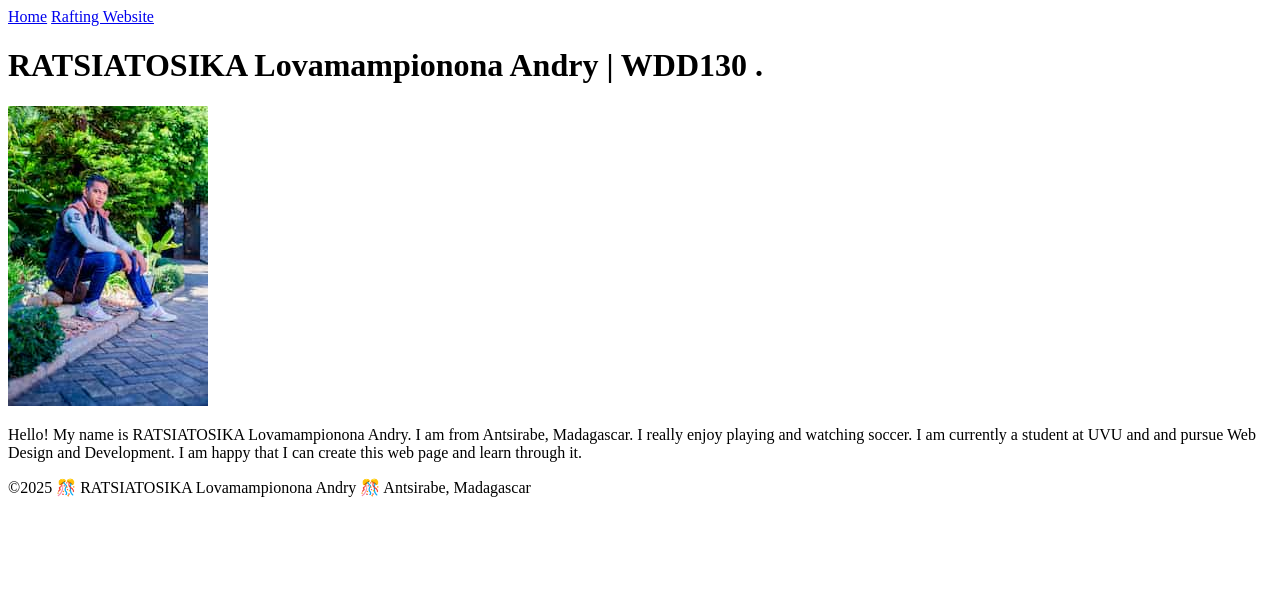
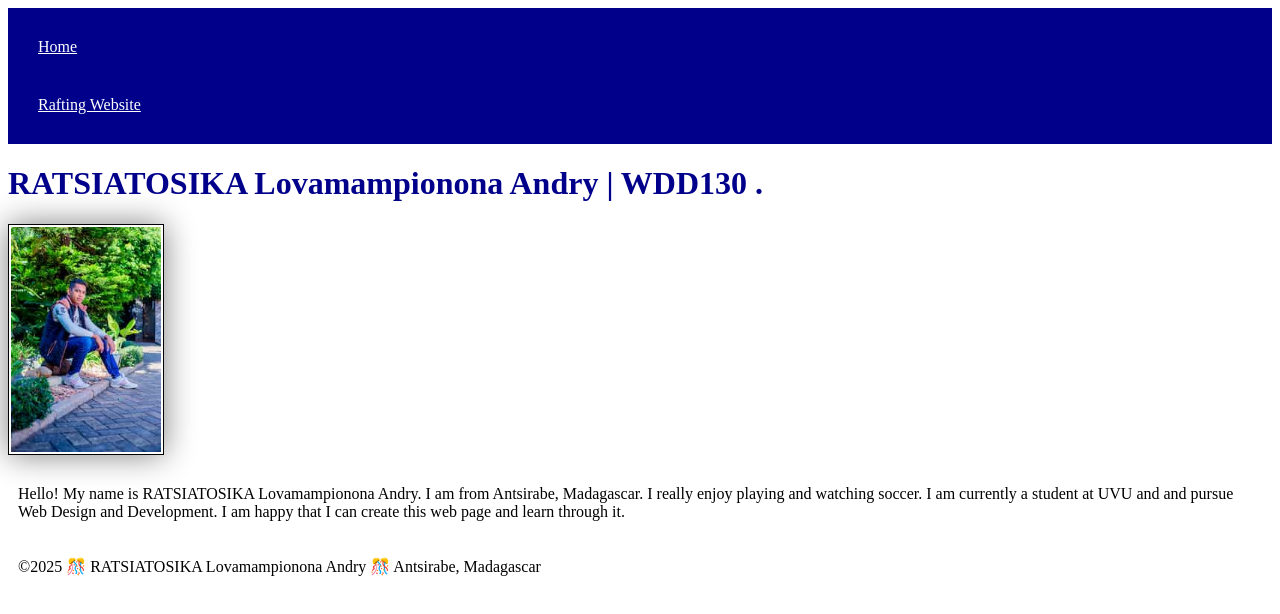
Before and after one commit to andrylova/wdd130, a plain HTML site: page index.html in a window 1280 px wide. Drawn offline with Linux system fonts and the light colour scheme.

Commit message:
Add first styles css

```diff
--- a/index.html
+++ b/index.html
@@ -2,6 +2,7 @@
 <html lang="en">
 
 <head>
+    <link rel="stylesheet" href="styles/styles.css">
     <meta charset="UTF-8">
     <meta name="viewport" content="width=device-width, initial-scale=1.0">
     <title>RATSIATOSIKA Lovamampionona Andry | WDD130</title>
--- a/styles/styles.css
+++ b/styles/styles.css
@@ -0,0 +1,22 @@
+nav {
+    background-color: darkblue;
+    padding: 10px;
+}
+nav a {
+    color: white;
+    display: block;
+    padding: 20px;
+}
+h1 {
+    color: darkblue;
+}
+img {
+    width: 150px;
+    height: auto;
+    border: 1px solid black;
+    padding: 2px;
+    box-shadow: 0 0 30px gray;
+}
+p {
+    padding: 10px
+}
```
Also changed, not shown: week02/basic-layout.html (+2 -2 lines).
